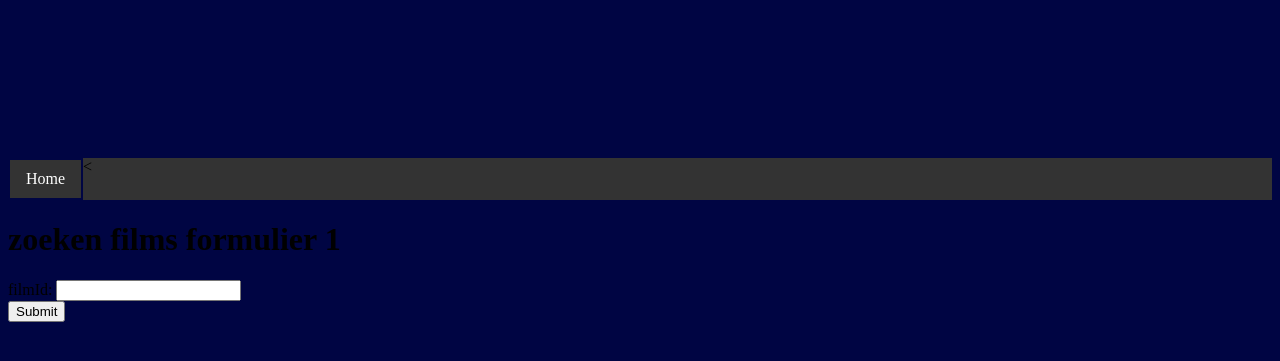
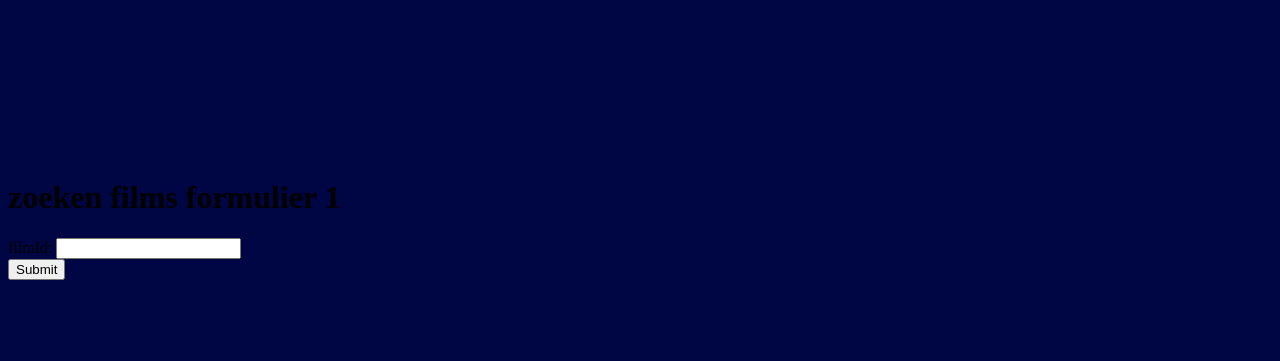
Before and after one commit to Omario010/Project4Git, a PHP site: page /searchFilmFormulier1.php in a window 1280 px wide. Shown: the top 361 px of the page. Run offline with PHP 8.4, Linux system fonts and the light colour scheme.

Commit message:
Update searchFilmFormulier1.php

```diff
--- a/searchFilmFormulier1.php
+++ b/searchFilmFormulier1.php
@@ -2,35 +2,7 @@
 <html>
 	<!-- jasper -->
 	<head>
-	<style>
-          ul {
-    list-style-type: none;
-    margin: 0;
-    padding: 0;
-    overflow: hidden;
-    background-color: #333;
-  }
 
-  li {
-    float: left;
-  }
-
-  li a {
-    display: block;
-    color: white;
-    text-align: center;
-    padding: 10px 16px;
-    text-decoration: none;
-  }
-
-  li a:hover {
-    background-color: #111;
-  }
-</style>
-
-<ul>
-  <<li><a class="active" href="home.php">Home</a></li>
-</ul>
 		<title>searchFilmFormulier1</title>
 		<link rel="stylesheet" href="styler.css">
 	</head>
```
